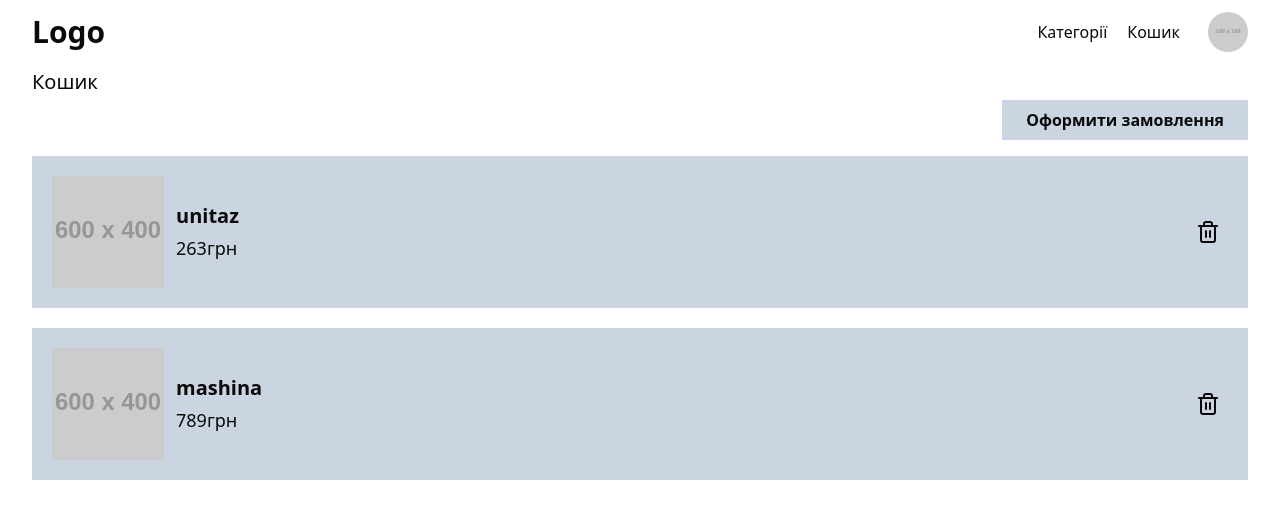
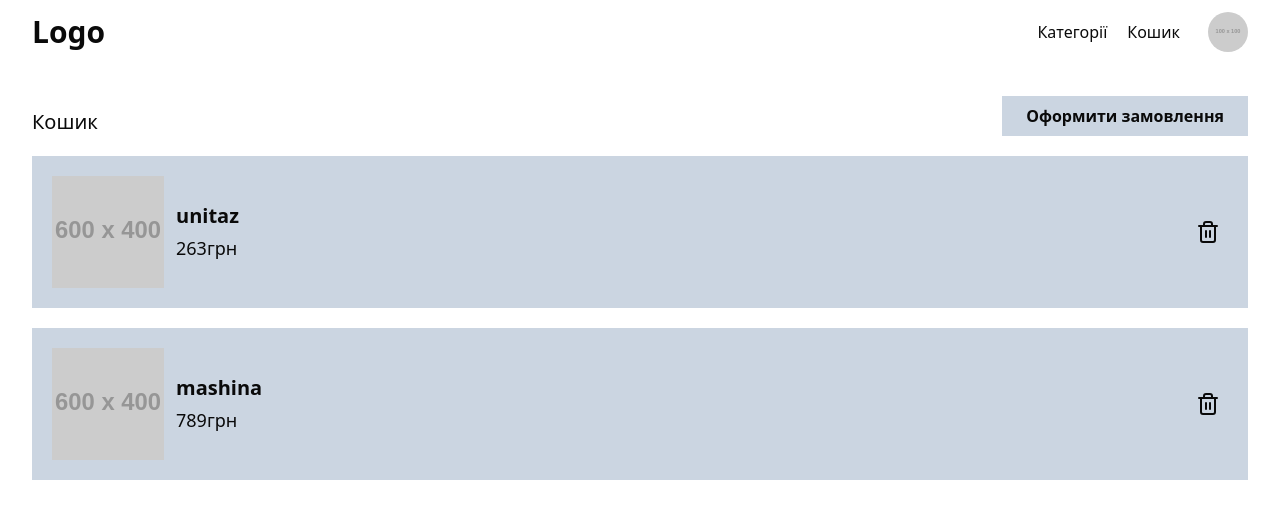
Before and after one commit to AstralKrutoy/magaZina, a SvelteKit app: page /buy in a window 1280 px wide. Shown: the top 518 px of the page. Built offline with nearby package versions, Linux system fonts and the light colour scheme.

Commit message:
піфіксіл

```diff
--- a/src/routes/buy/+page.svelte
+++ b/src/routes/buy/+page.svelte
@@ -7,9 +7,9 @@
 </script>
 
 <Header />
-<main class="container">
-	<h2 class="mb-1 mt-4 text-xl">Кошик</h2>
-	<div class="mb-4 flex justify-end">
+<main class="container mt-10">
+	<div class="mb-4 flex items-center justify-between">
+		<h2 class="mb-1 mt-4 text-xl">Кошик</h2>
 		<button class="bg bg-slate-300 p-2 px-6 font-bold hover:bg-slate-400"
 			>Оформити замовлення</button
 		>
```
